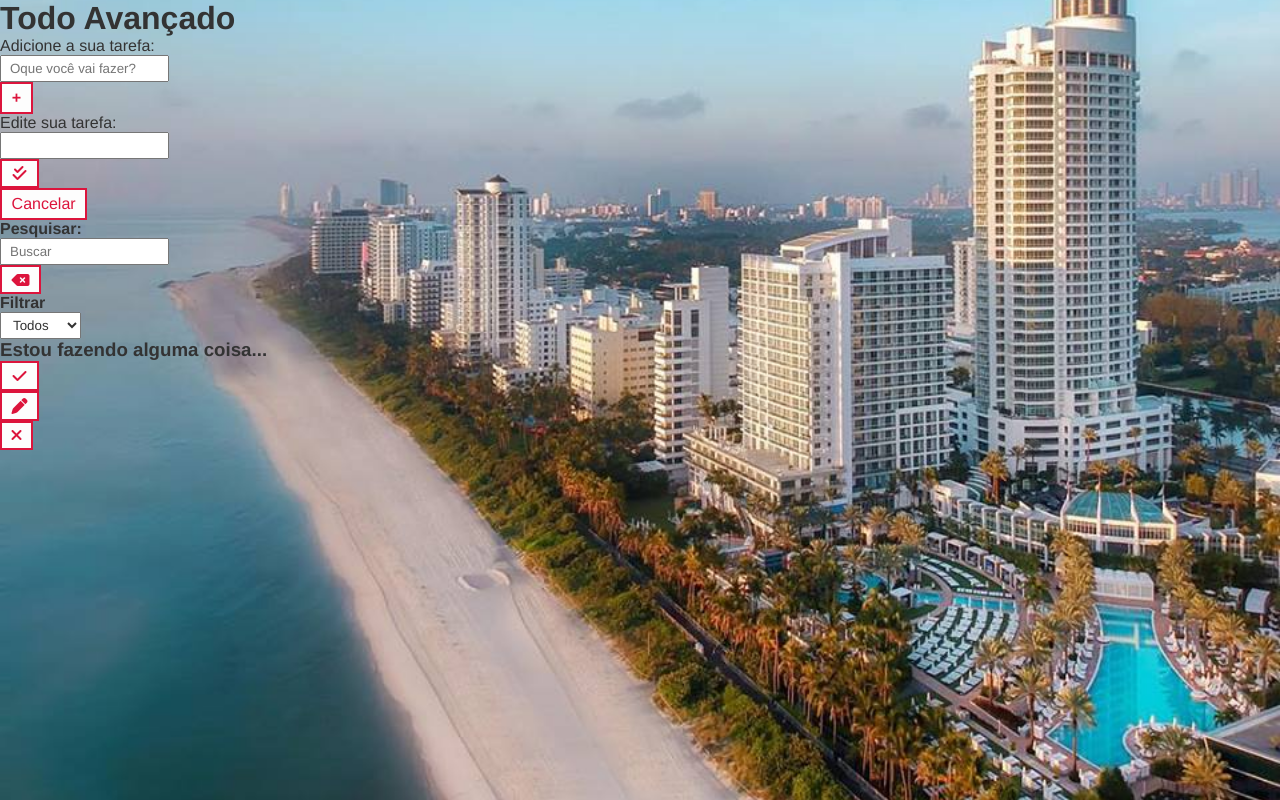
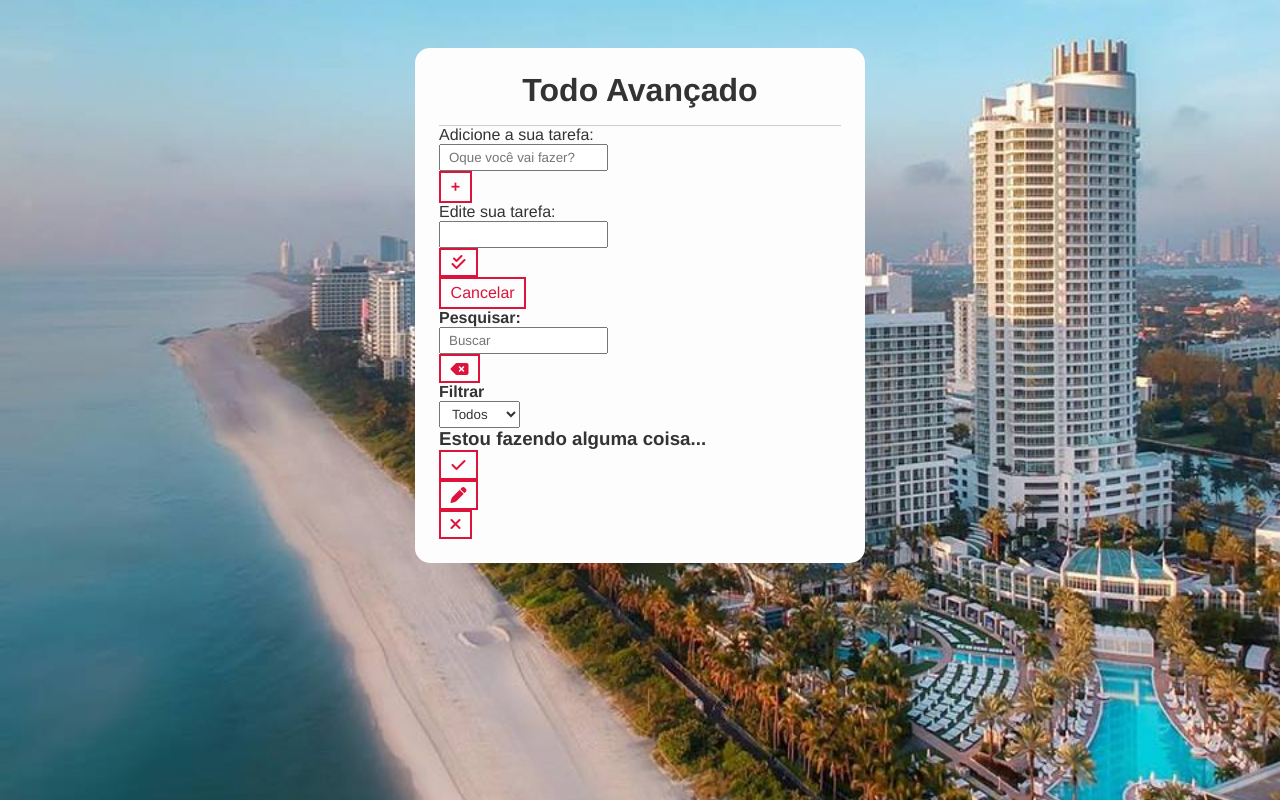
Before and after one commit to michael-petterson-06/To-Do-List-Repositorio, a plain HTML site: page index.html in a window 1280 px wide. Drawn offline with Linux system fonts and the light colour scheme.

Commit message:
estilizando Header

```diff
--- a/css/style.css
+++ b/css/style.css
@@ -48,6 +48,25 @@ input, select {
     padding: 0.25rem 0.5rem;
 }
 
+
 .hide {
     /* display: none; */
 }
+
+
+/* todo header */
+
+.todo-container {
+    max-width: 450px;
+    background-color: #fdfdfd;
+    margin: 3rem auto 0;
+    padding: 1.5rem;
+    border-radius: 15px;
+}
+
+
+.todo-container header {
+    text-align: center;
+    padding: 0 1rem 1rem;
+    border-bottom: 1px solid #ccc;
+}
```
